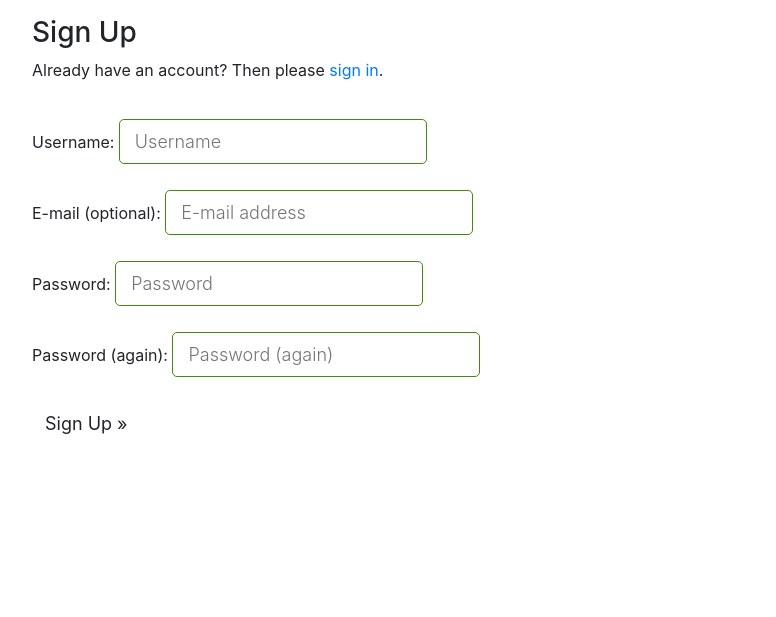
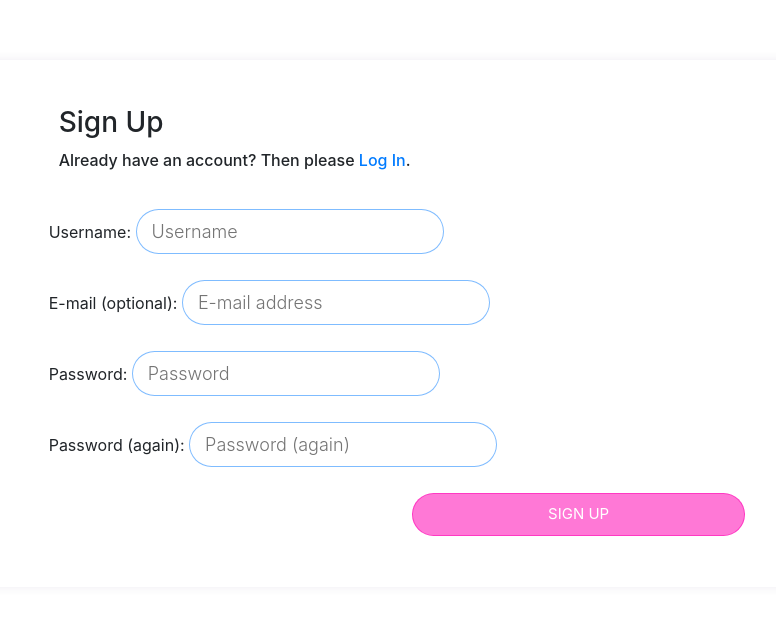
Before and after one commit to STnobile/PP4---, a Django app: a page that uses templates/base.html in a window 1280 px wide. Shown: the part 250-867 px from the top of the page, without its empty margins (243-1019 px from the left). Before the commit the page ends 684 px from the top, so only its background shows below. Run offline with Django 3.2, Linux system fonts and the light colour scheme; data that the repository does not hold is empty; some libraries are stand-ins or nearby versions.

Commit message:
Add Read me file, and media (picture) also fiexd form of logged in/out and sign up. managed to hidden the ancor once the user or admin logged in. Having some problem to dispaly the User appointment on the html

```diff
--- a/static/css/style.css
+++ b/static/css/style.css
@@ -466,10 +466,10 @@
   textarea,
   button {
       padding: 8px 15px;
-      border-radius: 5px !important;
+      border-radius: 30px !important;
       margin: 5px 0px;
       box-sizing: border-box;
-      border: 1px solid #468910;
+      border: 1px solid rgba(0,123,255,.5);
       font-size: 18px !important;
       font-weight: 300
   }
--- a/templates/account/signup.html
+++ b/templates/account/signup.html
@@ -5,13 +5,13 @@
 {% block head_title %}{% trans "Signup" %}{% endblock %}
 
 {% block content %}
-<div class="container">
-  <div class="row">
+<div class="container card card-margin">
+  <div class="row card-header no-border">
     <div class="col-md-8 mt-3 offset-md-2">
       <h3>{% trans "Sign Up" %}</h3>
 
      <p>{% blocktrans %}Already have an account? Then please
-      <a href="{{ login_url }}">sign in</a>.{% endblocktrans %}</p>
+      <a href="{{ login_url }}">Log In</a>.{% endblocktrans %}</p>
 
     </div>
  </div>
@@ -24,8 +24,12 @@
        {% if redirect_field_value %}
        <input type="hidden" name="{{ redirect_field_name }}" value="{{ redirect_field_value }}" />
        {% endif %}
-       <button class="btn btn-signup" type="submit">{% trans "Sign Up" %} &raquo;</button>
-     </form>
+       <div class="row justify-content-end">
+        <div class="form-group col-sm-6">
+          <button class="btn btn-signup btn-primary btn-block" type="submit">{% trans "Sign Up" %}</button>
+        </div>
+       </div>
+    </form>
    </div>
 </div>
 {% endblock %}
--- a/templates/appointment.html
+++ b/templates/appointment.html
@@ -58,7 +58,7 @@
                             </div>
                         </div>
                         <div class="row justify-content-end">
-                            <div class="form-group col-sm-6"> <button type="submit" class="btn-block btn-primary">Send</button> </div>
+                            <div class="form-group col-sm-6"><button type="submit" class="btn-block btn-primary">Send</button> </div>
                         </div>
                     </form>
                 </div>
--- a/templates/base.html
+++ b/templates/base.html
@@ -77,9 +77,12 @@
                     <i class="fa-solid fa-user"></i>
                    </button>
                     <div class="dropdown-menu" style="border-radius: 25px;">
-                          <a class="dropdown-item" style="border-radius: 50px;" href="{% url 'account_login' %}">Log In</a>
-                          <div class="dropdown-divider"></div>
+                      {% if not request.user.is_authenticated %}
+                      <a class="dropdown-item" style="border-radius: 50px;" href="{% url 'account_login' %}">Log In</a>
+                      {% endif %}
+                          {% if not request.user.is_authenticated %}
                           <a class="dropdown-item" style="border-radius: 50px;" href="{% url 'account_signup' %}">New around here? Sign up</a>
+                          {% endif %}
                           <a class="dropdown-item"  style="border-radius: 50px;" href="{% url 'account_logout' %}">Log Out</a>
                        </div>
                     </div>
```
Also changed, not shown: templates/account/login.html (+6 -4 lines), templates/account/logout.html (+7 -3 lines), templates/manage-appointments.html (+6 -6 lines).
